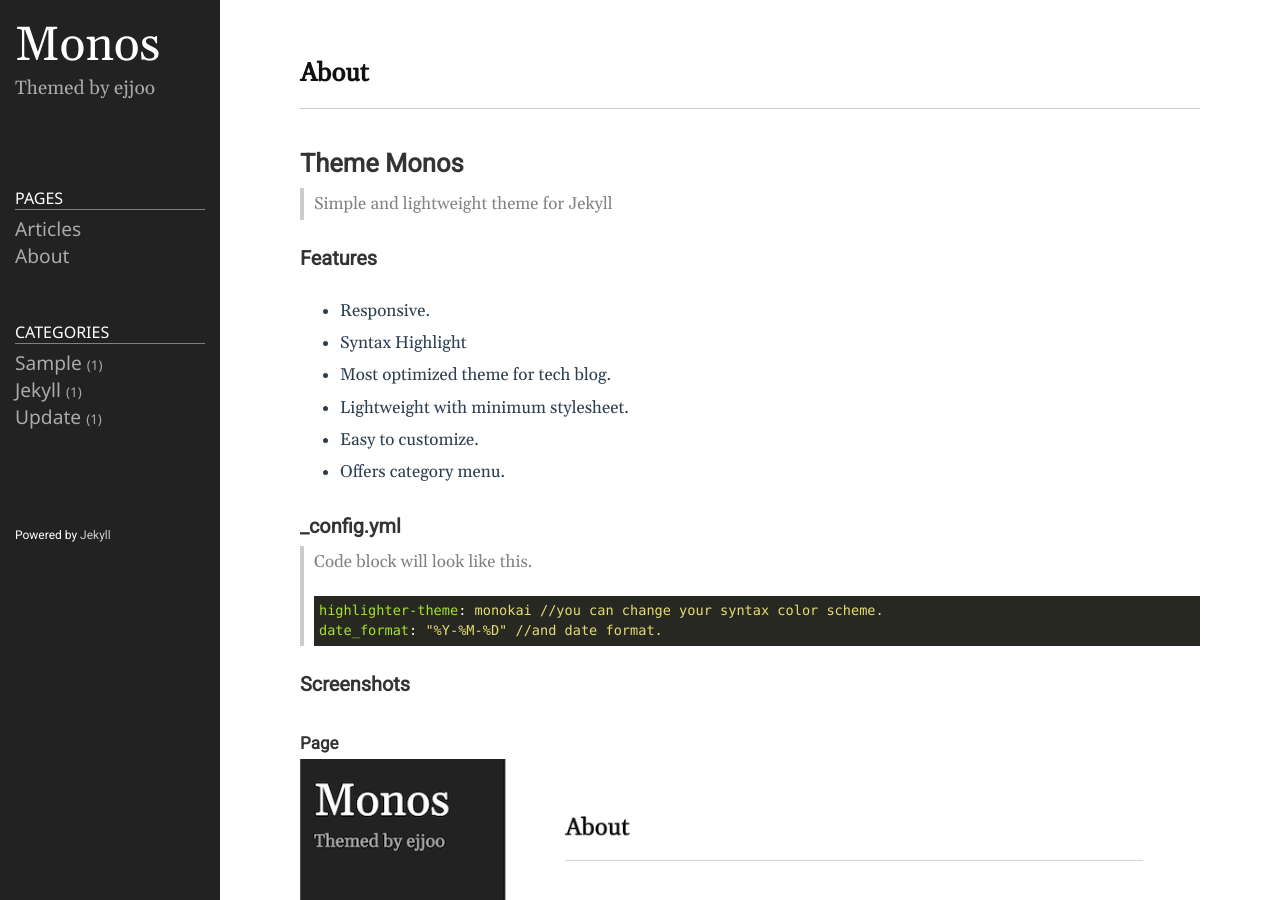
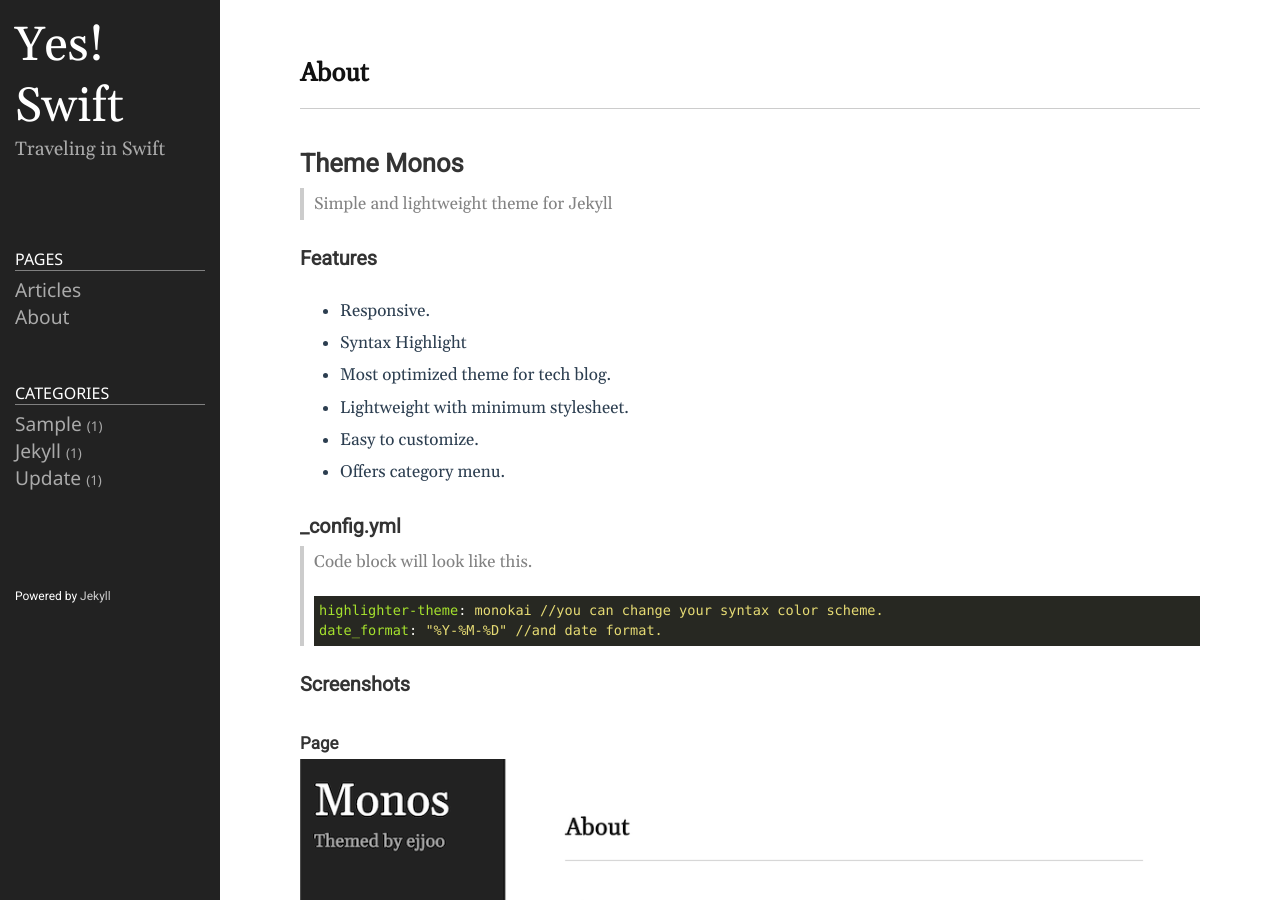
Before and after one commit to torch-ray/torch-ray.github.io, a Jekyll site: the page built from README.md, in a window 1280 px wide and 900 px high. Built offline with Jekyll 4.4.1, drawn with Linux system fonts in a browser that asks for light colours.

Commit message:
Try to apply contents of blog

```diff
--- a/_config.yml
+++ b/_config.yml
@@ -18,13 +18,13 @@
 # You can create any custom variable you would like, and they will be accessible
 # in the templates via {{ site.myvariable }}.
 
-title: Monos
-email: ejjoo7994@gmail.com
+title: Yes! Swift
+email: ddarjar@naveer.com
 description: >- # this means to ignore newlines until "baseurl:"
-  Themed by ejjoo
+  Traveling in Swift
 # baseurl: "/" # the subpath of your site, e.g. /blog
-# url: "http://ejjoo.github.io" # the base hostname & protocol for your site, e.g. http://example.com
-github_username: ejjoo
+# url: "http://torch-ray.github.io" # the base hostname & protocol for your site, e.g. http://example.com
+github_username: Ray
 highlighter: rouge
 svg:
   optimize: true
```
